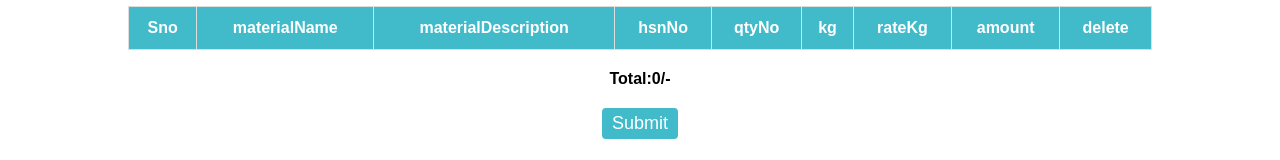
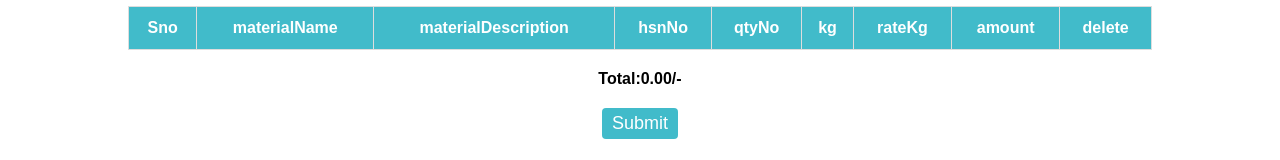
Before and after one commit to RuchithaThota/invoice, a React (Create React App) app: page / in a window 1280 px wide. Shown: the part 409-569 px from the top of the page. Built offline with nearby package versions, Linux system fonts and the light colour scheme.

Commit message:
fix:totalAmount

```diff
--- a/src/Components/BillingDetails/BillingDetails.js
+++ b/src/Components/BillingDetails/BillingDetails.js
@@ -92,7 +92,7 @@ const BillingDetails = () => {
           marginTop: "20px",
         }}
       >
-        Total:{totalAmount}/-
+        Total:{totalAmount.toFixed(2)}/-
       </p>
       <button
         type="submit"
```
